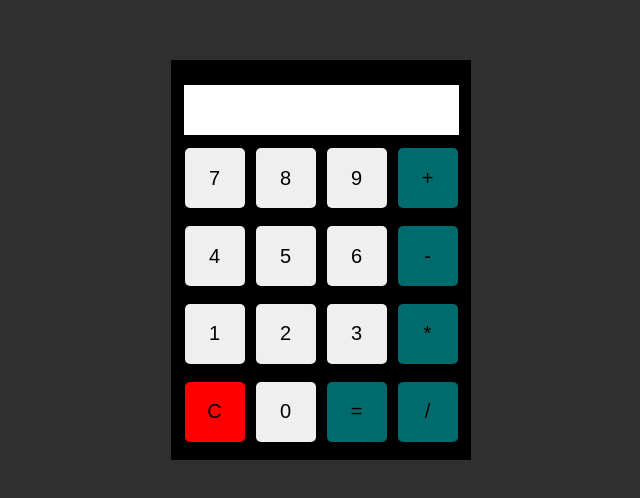
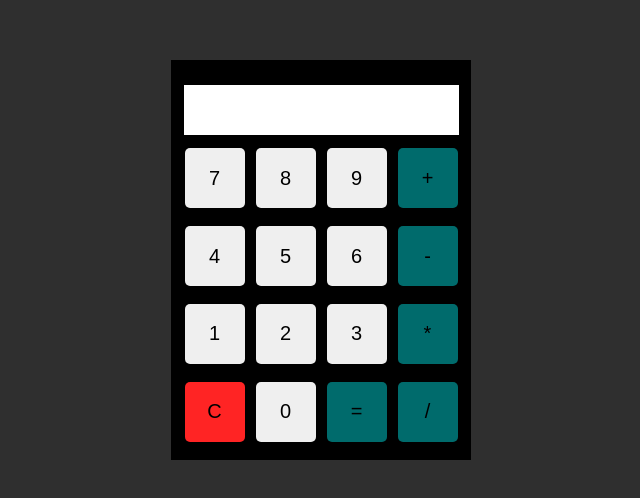
Before and after one commit to DragonMur-3/calculator, a plain HTML site: page index.html in a window 1280 px wide. Shown: the part 148-646 px from the top of the page, without its empty margins (319-959 px from the left). Drawn offline with Linux system fonts and the light colour scheme.

Commit message:
Updation in layout

```diff
--- a/style.css
+++ b/style.css
@@ -47,5 +47,5 @@ button {
 
 }
 .clear-button{
-    background-color: red;
+    background-color: rgb(255, 36, 36);
 }
```
